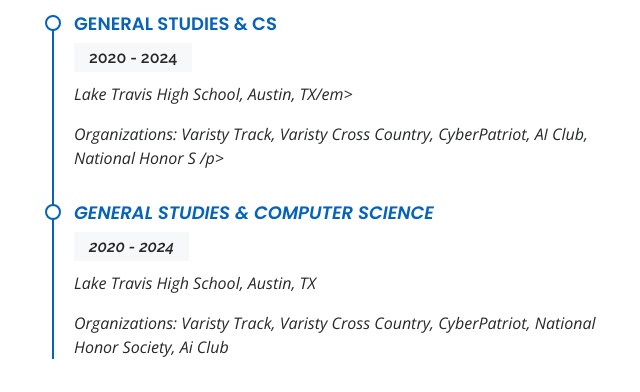
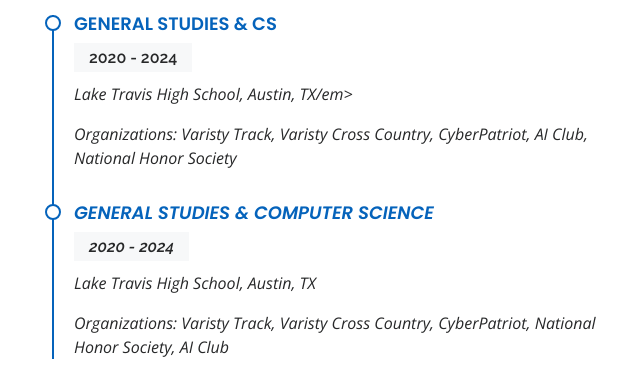
Before and after one commit to ATX24/portfolio, a plain HTML site: page index.html in a window 1280 px wide. Shown: the part 2757-3149 px from the top of the page, 80-720 px from the left. Drawn offline with nearby package versions, Linux system fonts and the light colour scheme.

Commit message:
Update index.html

```diff
--- a/index.html
+++ b/index.html
@@ -250,13 +250,13 @@
               <h4>General Studies &amp; CS</h4>
               <h5>2020 - 2024</h5>
               <p><em>Lake Travis High School, Austin, TX/em></p>
-              <p>Organizations: Varisty Track, Varisty Cross Country, CyberPatriot, AI Club, National Honor S /p>
+              <p>Organizations: Varisty Track, Varisty Cross Country, CyberPatriot, AI Club, National Honor Society </p>
             </div>
             <div class="resume-item">
               <h4>General Studies &amp; Computer Science</h4>
               <h5>2020 - 2024</h5>
               <p><em>Lake Travis High School, Austin, TX</em></p>
-              <p>Organizations: Varisty Track, Varisty Cross Country, CyberPatriot, National Honor Society, Ai Club</p>
+              <p>Organizations: Varisty Track, Varisty Cross Country, CyberPatriot, National Honor Society, AI Club</p>
             </div>
           </div>
           <div class="col-lg-6">
```
